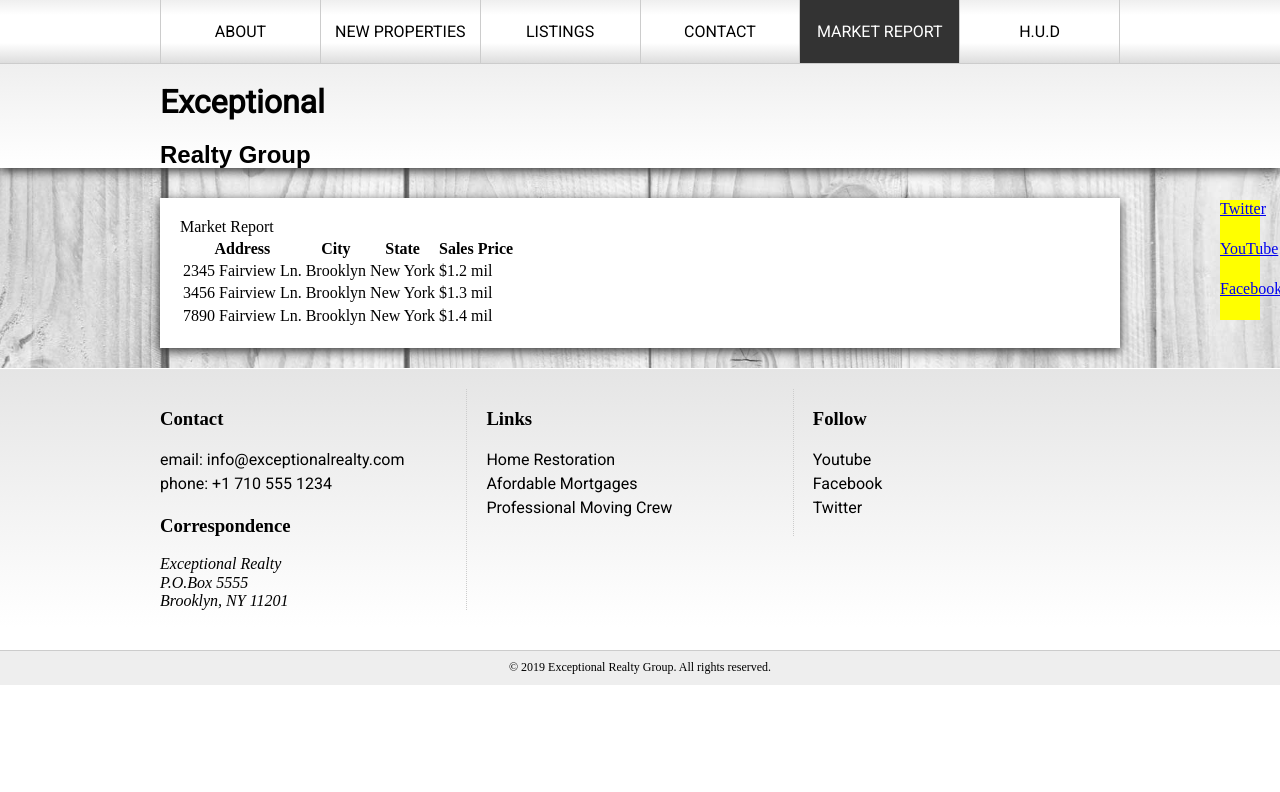
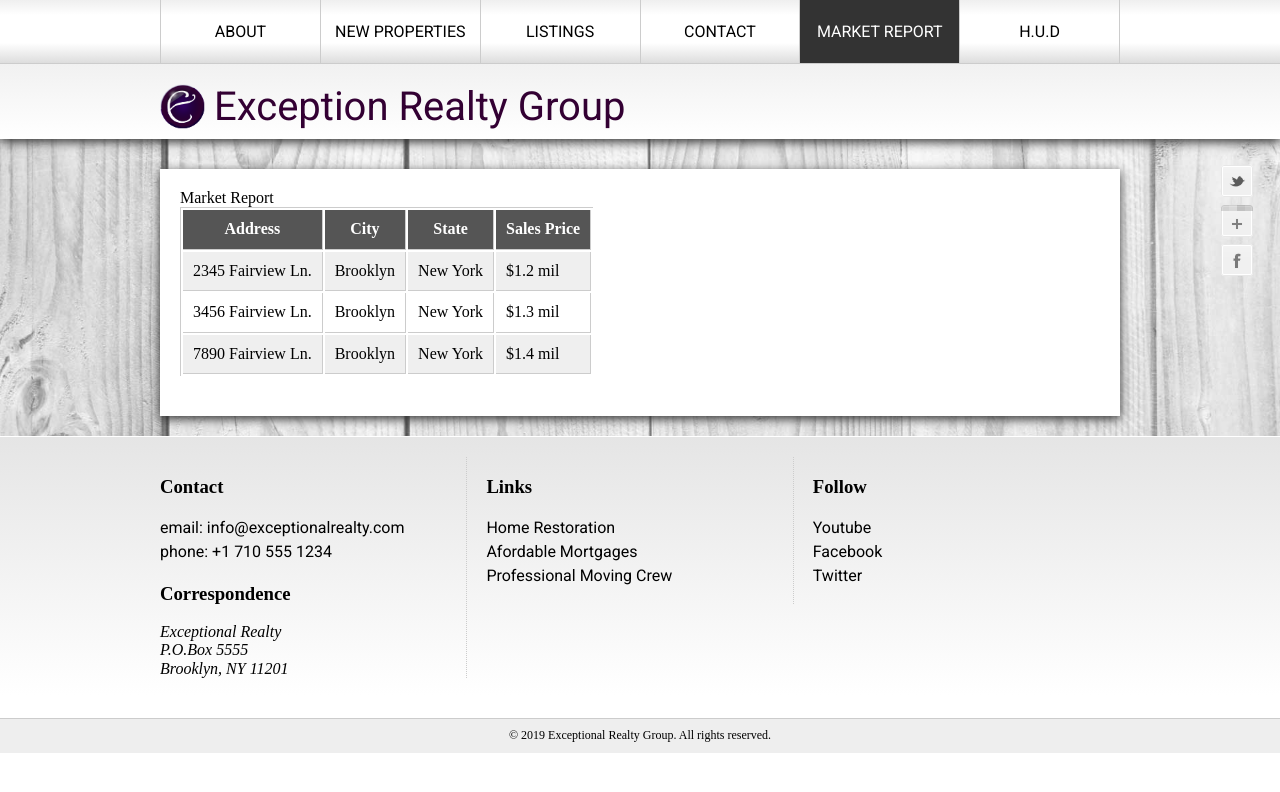
Before and after one commit to yoheezus/exceptional-realty, a plain HTML site: page market-report.html in a window 1280 px wide. Drawn offline with nearby package versions, Linux system fonts and the light colour scheme.

Commit message:
improved CSS and formatted table in market-data.html

```diff
--- a/css/style.css
+++ b/css/style.css
@@ -1,17 +1,8 @@
  @import url('https://fonts.googleapis.com/css?family=Roboto');
 
-/* This is how you write comments */
+/*///////// GLOBAL /////////*/
 
-/* CSS Syntax:
-
-selector {
-    property : value;
-    property : value;
-}
- */
-
- /* Type selector */
-p { /* select all <p> */
+p {
     font-size: 1em; /* 16px, ?pt, 100%, 1em */
     line-height: 1.5em;
     font-family: 'Roboto', sans-serif;
@@ -27,21 +18,14 @@ figcaption {
     text-align: right;
 }
 
-/* Class selector (applied to as many elements as you like) */
 
-.shadow-text { /* select elements with class="shadow-text" */
+
+.shadow-text {
     font: bold 2.6em "Roboto", sans-serif;
     color: white;
     text-shadow: 0 1px 1px #000;
 }
 
-/* id selector (apply to one unique element per page) */
-
-#logo { /* select elements with id="logo" */
-
-}
-
-/* Descendent Selector */
 
 #logo h1 { /* only style <h1> if inside id="logo" element */
     font-family: "Roboto", sans-serif;
@@ -56,6 +40,27 @@ figcaption {
 
 nav a {
     font-family: "Roboto", sans-serif;
+}
+
+table {
+    margin: 0 0 20px;
+    border-top: 1px solid #ccc;
+    border-left: 1px solid #ccc;
+}
+
+tr:nth-child(even) {
+    background: #efefef;
+}
+
+th, td {
+    padding: 10px;
+    border-right: 1px solid #ccc;
+    border-bottom: 1px solid #ccc;
+}
+
+th {
+    background: #555;
+    color: white;
 }
 
 /*///////// GENERAL STYLING //////////*/
@@ -74,6 +79,28 @@ nav a {
 
 #logo {
     padding: 84px 0 0;
+}
+
+#logo h1 {
+  display: inline-block;
+  width: 45px;
+  height: 45px;
+  text-indent: 100%;
+  white-space: nowrap;
+  overflow: hidden;
+  margin: 0;
+  background: url(../images/exceptional-logo.png) no-repeat;
+  background-size: 100% 100%;
+}
+
+#logo h2 {
+    display: inline-block;
+    font: 2.5em "Roboto", sans-serif;
+    margin: 0;
+    position: relative;
+    top: -9px;
+    left: 5px;
+    color: #303;
 }
 
 /*////////// BACKGROUNDS ///////////*/
@@ -276,18 +303,36 @@ background: linear-gradient(
 
  #social {
      position: fixed;
-     top: 200px;
+     top: 163px;
      right: 20px;
      width: 40px;
-     z-index: 1;
+     z-index: 2;
  }
 
 #social a {
     display: block;
     width: 40px;
     height: 40px;
-    background: yellow;
+    text-indent: 100%;
+    white-space: nowrap;
+    overflow: hidden;
 }
+
+a.fbook, a.twit, a.gplus {
+  background: url(../images/social-icons.png) no-repeat;
+}
+
+a.fbook { background-position: 0 0; }
+a.fbook:hover { background-position: -40px 0; }
+a.fbook:active { background-position: -80px 0; }
+
+a.twit { background-position: 0 -40px; }
+a.twit:hover { background-position: -40px -40px; }
+a.twit:active { background-position: -80px -40px; }
+
+a.gplus { background-position: 0 -80px; }
+a.gplus:hover { background-position: -40px -80px; }
+a.gplus:active { background-position: -80px -80px; }
  /*/////////// DETAILS ///////////////////*/
  /* Pseudo Class Selectors */
 
--- a/market-report.html
+++ b/market-report.html
@@ -18,17 +18,17 @@
 
     <body>
         <div id="social">
-            <a href="#">Twitter</a>
-            <a href="#">YouTube</a>
-            <a href="#">Facebook</a>
+            <a class="twit" href="#">Twitter</a>
+            <a class="gplus" href="#">Google Plus</a>
+            <a class="fbook" href="#">Facebook</a>
         </div>
 
         <div class="white-wood">
             <header class="medium-fade shadow">
                 <div class="wrapper">
                     <div id="logo">
-                        <h1>Exceptional</h1>
-                        <h2>Realty Group</h2>
+                        <h1>Exception Realty Group</h1>
+                        <h2>Exception Realty Group</h2>
                     </div>
                 </div> <!-- wrapper -->
                 <div id="navbar" class="light-fade">
```
Also changed, not shown: contact.html (+5 -5 lines), index.html (+5 -6 lines), new-properties.html (+41 -30 lines), real-estate-listings.html (+5 -5 lines), images/new-1.jpg (added), images/new-2.jpg (added), 1 other file.
